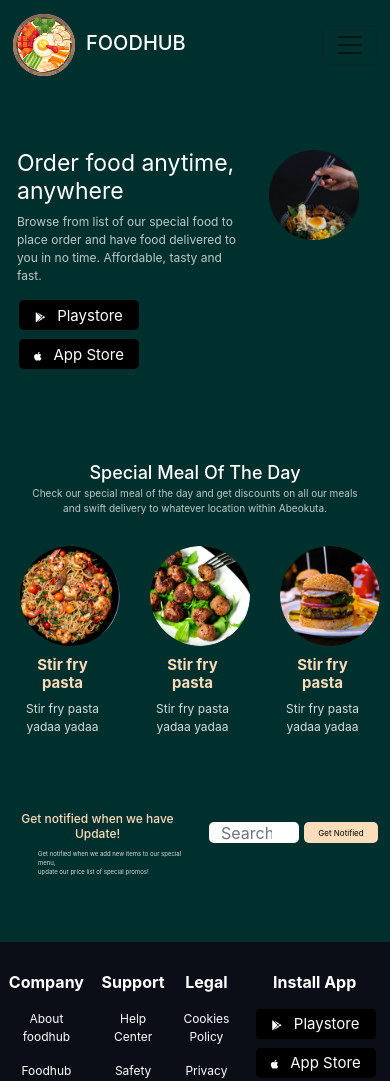
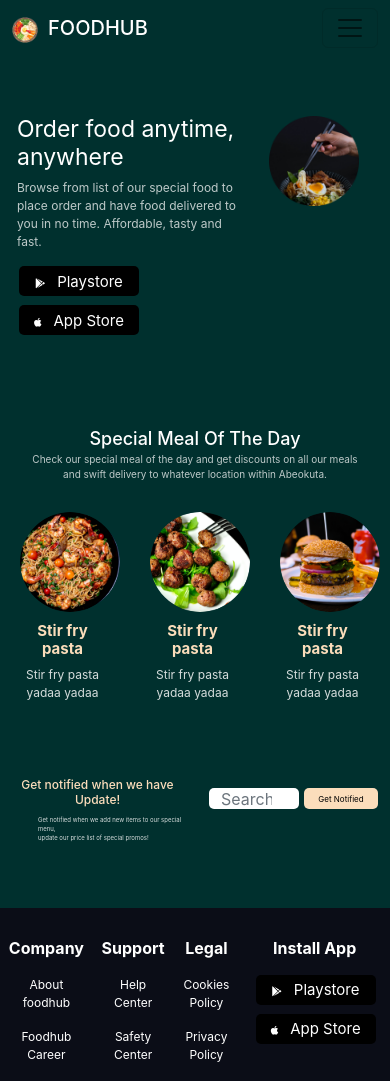
Before and after one commit to Emmaxfans/foodhub, a React (Create React App) app: page / in a window 390 px wide. Shown: the top 1081 px of the page. Built offline with nearby package versions, Linux system fonts and the light colour scheme.

Commit message:
changes to the footer height and image width of the logo

```diff
--- a/src/App.css
+++ b/src/App.css
@@ -39,6 +39,10 @@
 
 .con-1{
   margin-top: 150px;
+}
+
+.img1a{
+  max-width: 20%;
 }
 
 .img1ab{
@@ -99,7 +103,7 @@ border-radius: 400px;
 /* Footer */
 
 .bg-footer{
-  height: 400px;
+  height: 340px;
   background-color: #0B0D17;
 }
 
@@ -281,6 +285,10 @@ border-radius: 400px;
     margin-top: -20px;
   }
 
+  .img1a{
+    max-width: 15%;
+  }
+
   .img1ab{
     display: inline-block;
     height: 130px;
@@ -433,7 +441,7 @@ border-radius: 400px;
 
 
     .bg-footer{
-      height: 370px;
+      height: 280px;
       /* background-color: #0B0D17; */
     }
 
```
